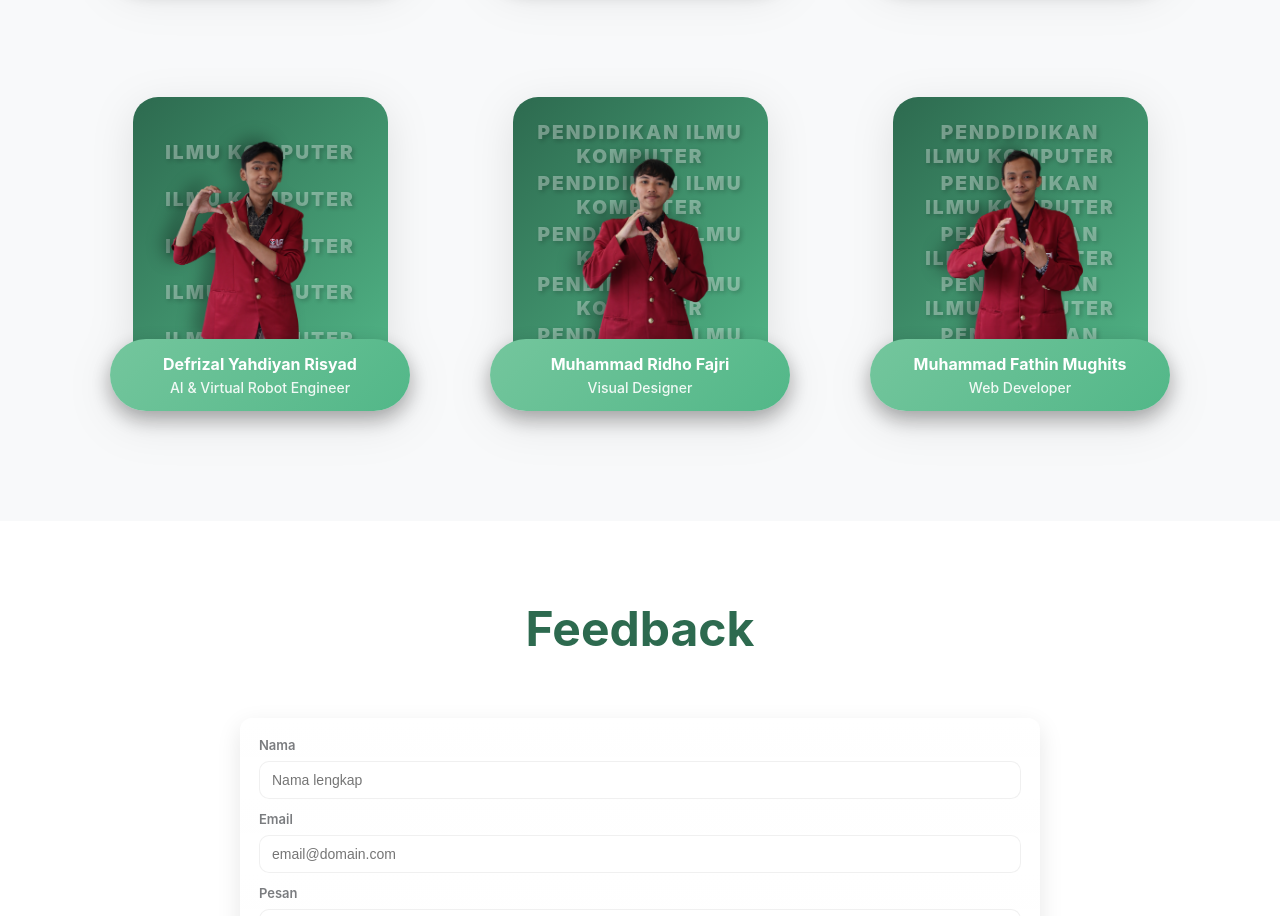
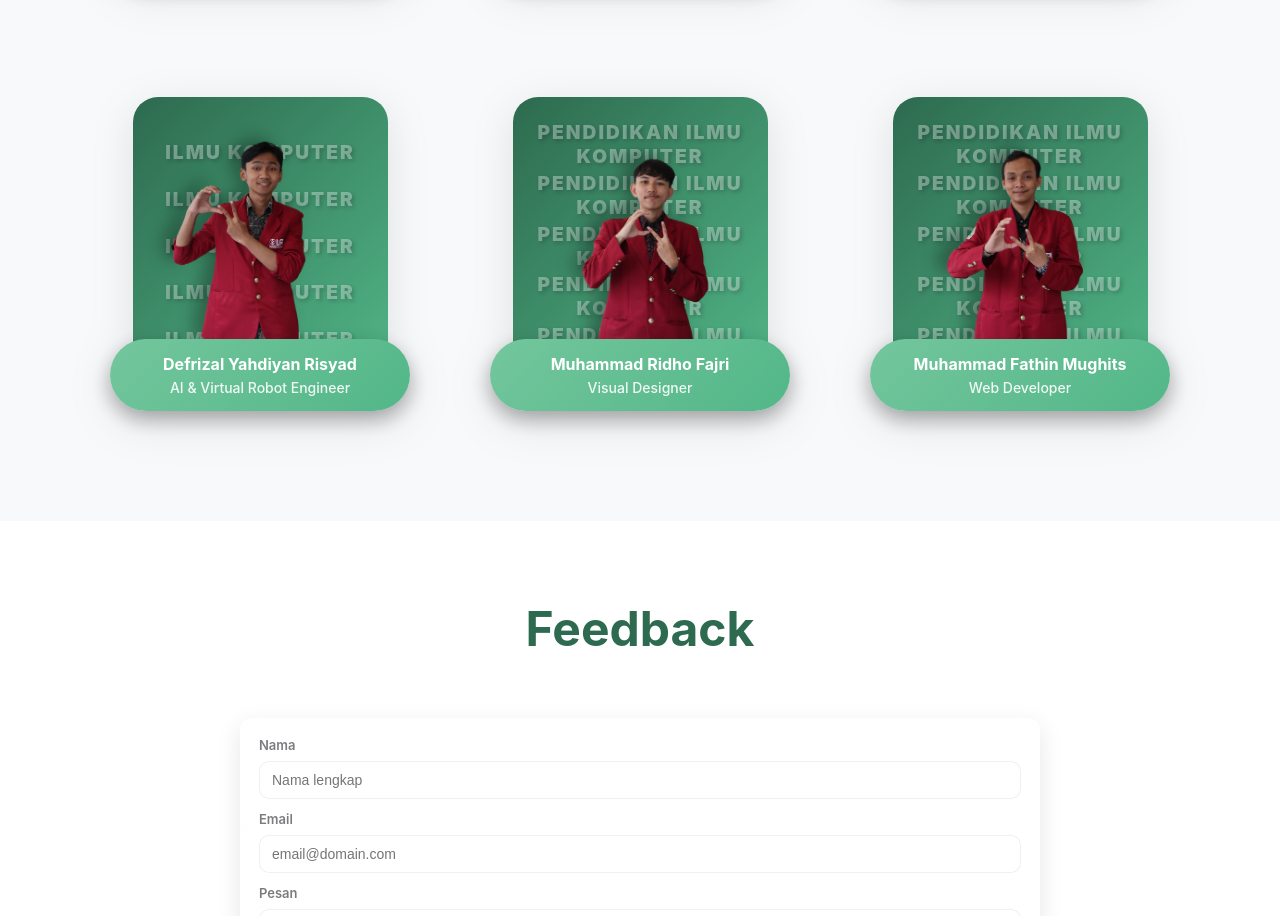
Before and after one commit to MuhammadFathinMughits2308520/greenverse, a React (Vite) app: page / in a window 1280 px wide. Shown: the part 4740-5656 px from the top of the page. Built offline with nearby package versions, Linux system fonts and the light colour scheme; no server answers.

Commit message:
update salah text profile

```diff
--- a/src/component/profileteam.jsx
+++ b/src/component/profileteam.jsx
@@ -22,7 +22,7 @@ function ProfileTeam() {
     { foto: '/item/team3.png', nama: 'Desi Fauza Nurjanah', peran: 'Pendidikan Kimia', tugas: 'Content Developer'},
     { foto: '/item/team1.png', nama: 'Defrizal Yahdiyan Risyad', peran: 'Ilmu Komputer', tugas: 'AI & Virtual Robot Engineer'},
     { foto: '/item/team4.png', nama: 'Muhammad Ridho Fajri', peran: 'Pendidikan Ilmu Komputer', tugas: 'Visual Designer'},
-    { foto: '/item/team5.png', nama: 'Muhammad Fathin Mughits', peran: 'Penddidikan Ilmu Komputer', tugas: 'Web Developer' },
+    { foto: '/item/team5.png', nama: 'Muhammad Fathin Mughits', peran: 'Pendidikan Ilmu Komputer', tugas: 'Web Developer' },
   ];
 
   return (
```
